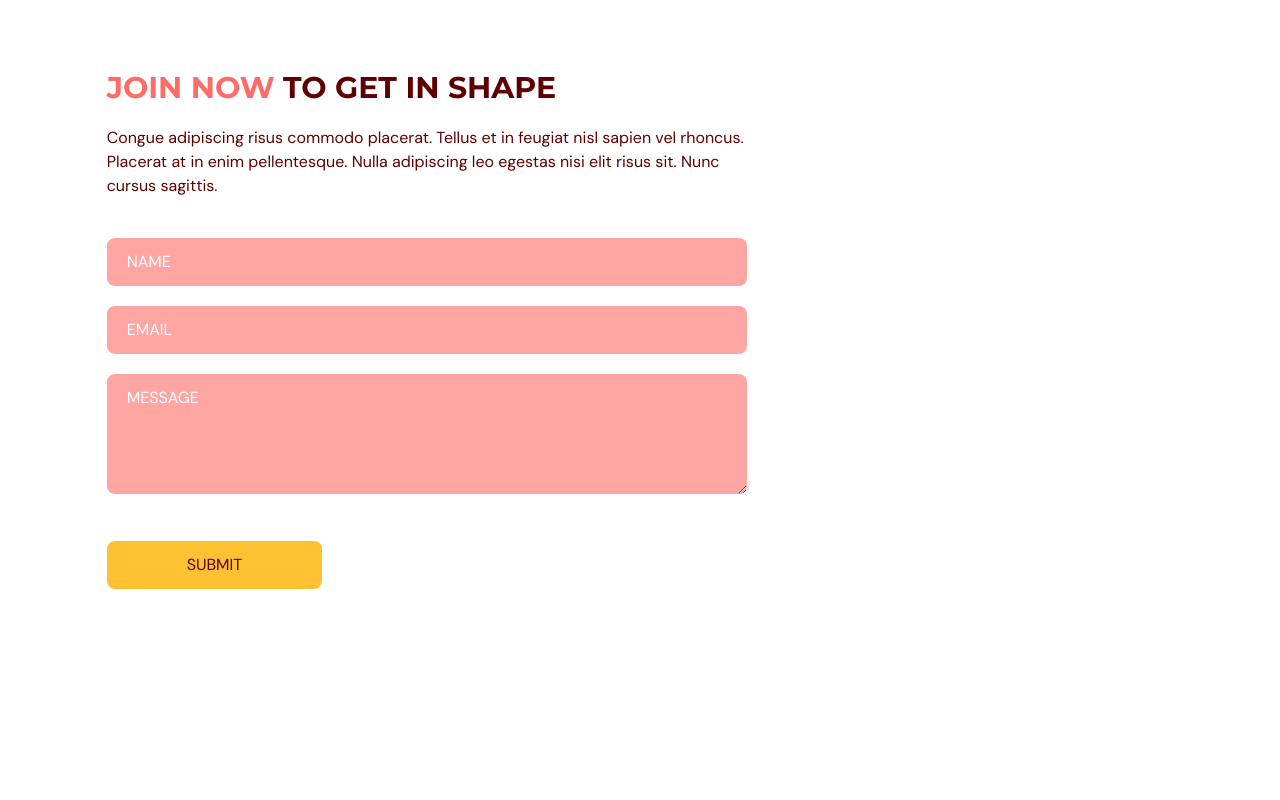
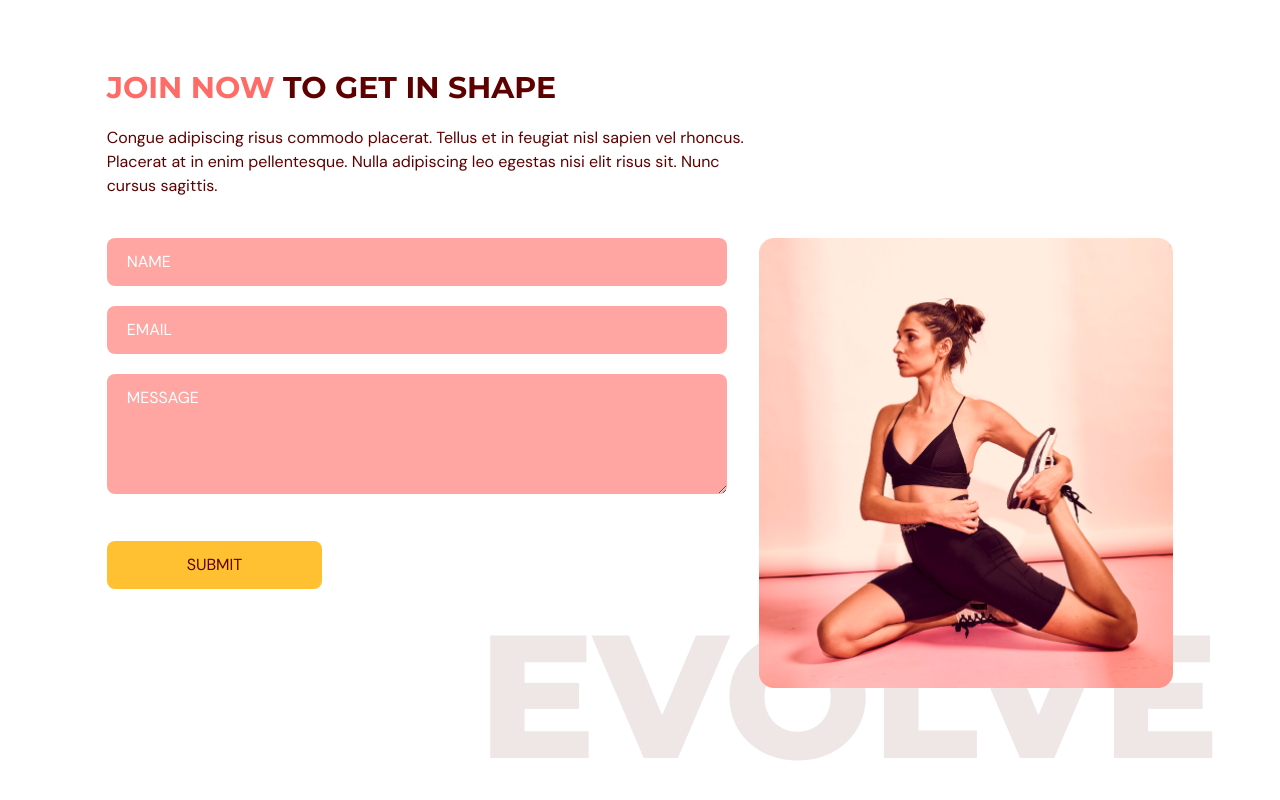
Before and after one commit to JarekCh/ts_fitness, a React (Vite) app: page / in a window 1280 px wide. Shown: the part 3016-3816 px from the top of the page. Before the commit the page ends 3733 px from the top, so only its background shows below. Built offline with nearby package versions, Linux system fonts and the light colour scheme.

Commit message:
finished contacUs component

```diff
--- a/src/scenes/contacUs/index.tsx
+++ b/src/scenes/contacUs/index.tsx
@@ -131,6 +131,26 @@
                             </button>
                         </form>
                     </motion.div>
+
+                    <motion.div
+                        className="relative mt-16 basis-2/5 md:mt-0"
+                        initial="hidden"
+                        whileInView="visible"
+                        viewport={{ once: true, amount: 0.5 }}
+                        transition={{ delay: 0.2, duration: 0.5 }}
+                        variants={{
+                            hidden: { opacity: 0, y: 50 },
+                            visible: { opacity: 1, y: 0 },
+                        }}
+                    >
+                        <div className="w-full before:absolute before:-bottom-20 before:-right-10 before:z-[-1] md:before:content-evolvetext">
+                            <img
+                                className="w-full"
+                                alt="contact-us-page-graphic"
+                                src={ContactUsPageGraphic}
+                            />
+                        </div>
+                    </motion.div>
                 </div>
             </motion.div>
         </section>
```
